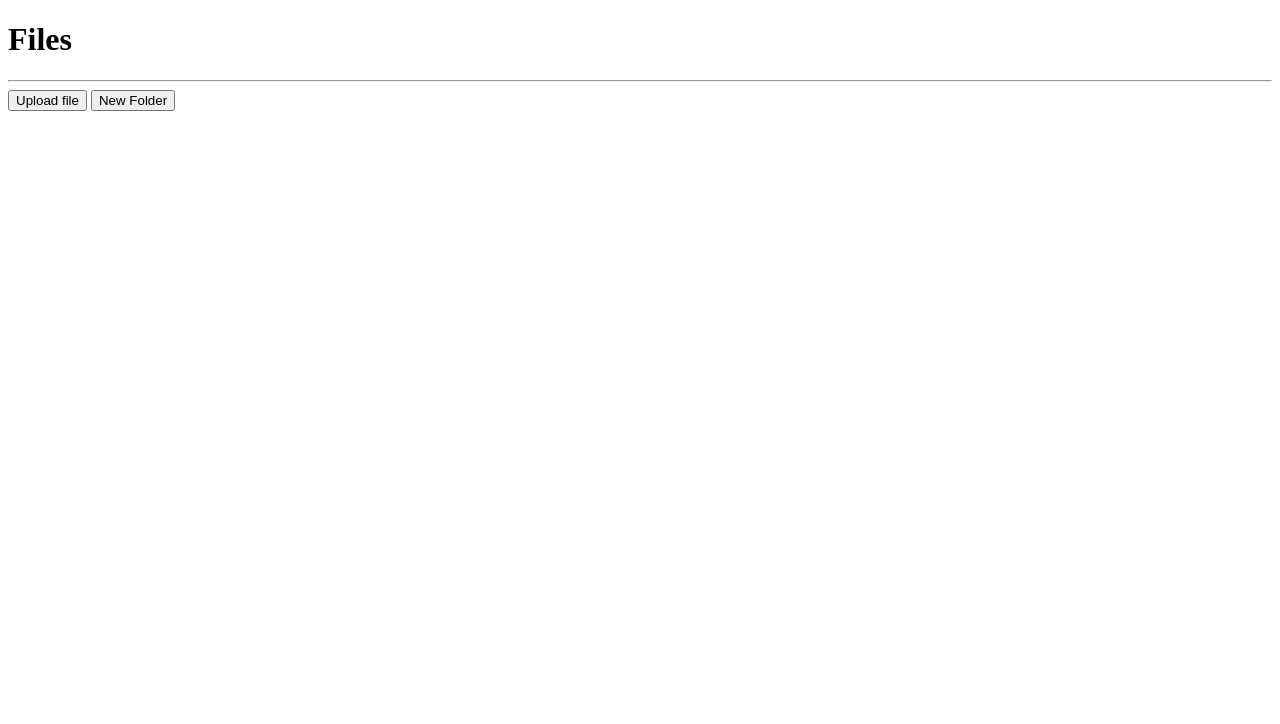
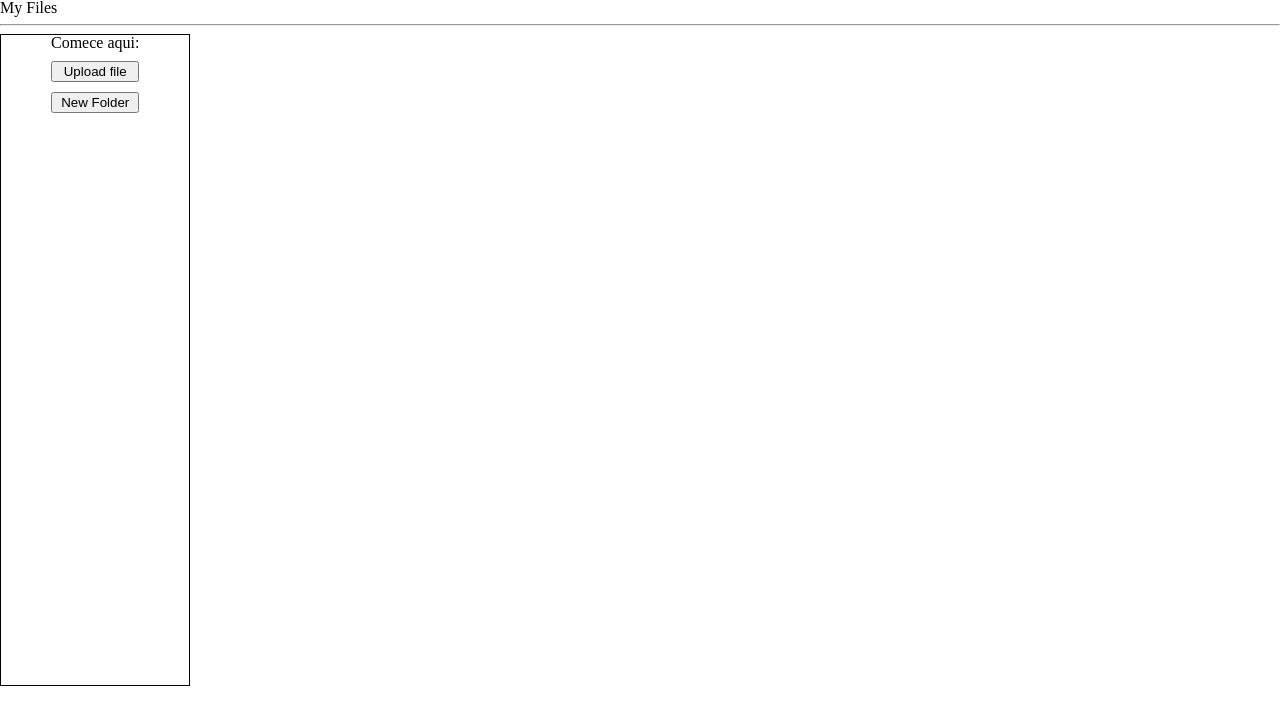
Before and after one commit to depaula1993/gerenciador-de-tarefas, a website: page index.html in a window 1280 px wide. Drawn offline with nearby package versions, Linux system fonts and the light colour scheme.

Commit message:
Criação de interface simples para início do projeto

```diff
--- a/index.html
+++ b/index.html
@@ -4,13 +4,18 @@
     <meta charset="UTF-8">
     <meta name="viewport" content="width=device-width, initial-scale=1.0">
     <title>Gerenciador de arquivos</title>
+    <link rel="stylesheet" href="https://cdnjs.cloudflare.com/ajax/libs/meyer-reset/2.0/reset.min.css"
+    integrity="sha512-NmLkDIU1C/C88wi324HBc+S2kLhi08PN5GDeUVVVC/BVt/9Izdsc9SVeVfA1UZbY3sHUlDSyRXhCzHfr6hmPPw=="
+    crossorigin="anonymous" referrerpolicy="no-referrer"/>
+    <link rel="stylesheet" href="./style.css">
 </head>
 <body>
-    <h1>Files</h1>
+    <h1 class="titulo__principal">My Files</h1>
     <hr>
     <aside class="menu__lateral">
-        <button>Upload file</button>
-        <button>New Folder</button>
+        <p class="menu__lateral__titulo">Comece aqui:</p>
+        <button class="menu__lateral__botao">Upload file</button>
+        <button class="menu__lateral__botao">New Folder</button>
     </aside>
 </body>
 </html>
--- /dev/null
+++ b/style.css
@@ -0,0 +1,17 @@
+/*:root{
+        PARA CRIAR VARIÁVEIS CSS
+}*/
+
+body{
+    box-sizing: border-box;
+}
+
+.menu__lateral{
+    display: flex;
+    flex-direction: column;
+    padding: 0 50px 0 50px;
+    gap: 10px;
+    border: 1px solid black;
+    position: absolute;
+    height: 650px;
+}
```
Also changed, not shown: package.json (added, +12 -0 lines).
